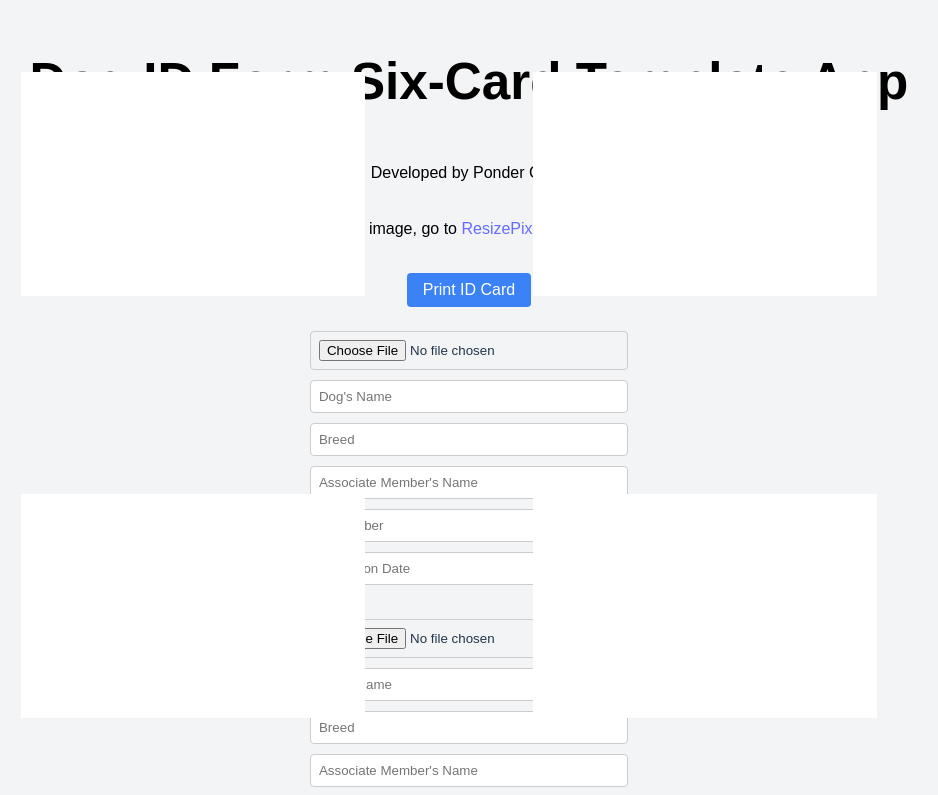
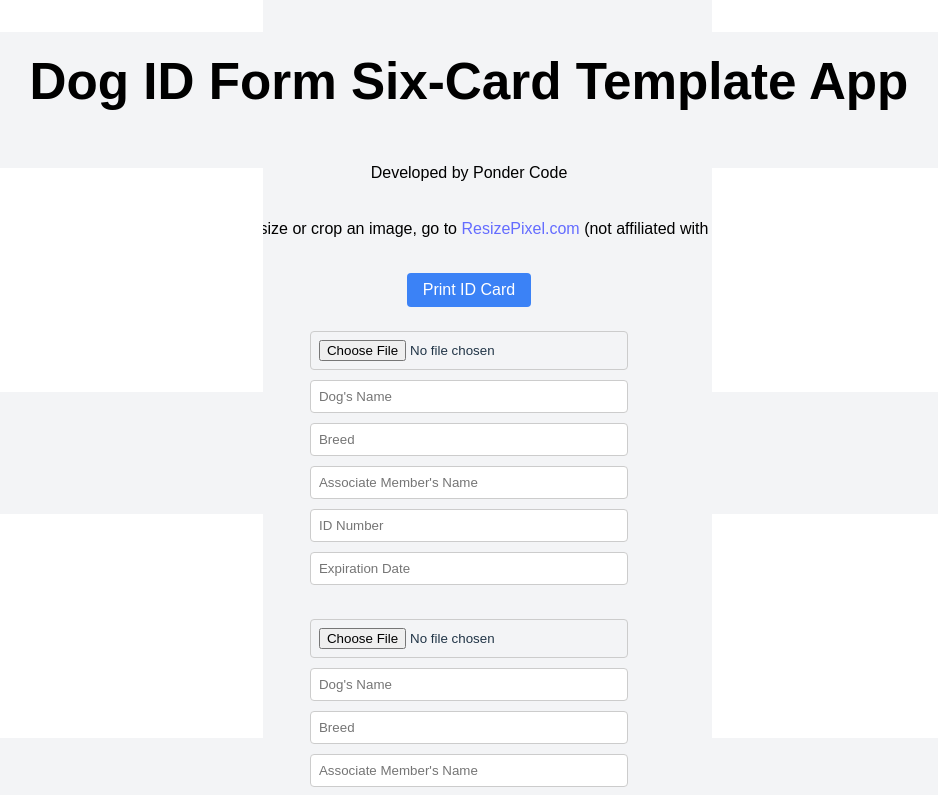
Before and after one commit to ak89mkii/dog-id-six-card-template-app, a React (Vite) app: page / in a window 1280 px wide. Shown: the top 795 px of the page, without its empty margins (171-1109 px from the left). Built offline with nearby package versions, Linux system fonts and the light colour scheme.

Commit message:
Got CSS good (hopefully).

```diff
--- a/src/App.css
+++ b/src/App.css
@@ -49,8 +49,8 @@ p {
   padding: 10px;
   background-size: cover;
   background-position: center;
-  bottom: 9.65in;
-  left: 15%;
+  bottom: 8in;
+  left: 7%;
   /* transform: translateX(-50%); */
 }
 
@@ -63,8 +63,8 @@ p {
   padding: 10px;
   background-size: cover;
   background-position: center;
-  bottom: 9.65in;
-  left: 55%;
+  bottom: 8in;
+  right: 0.55in;
   /* transform: translateX(-50%); */
 }
 
@@ -77,8 +77,8 @@ p {
   padding: 10px;
   background-size: cover;
   background-position: center;
-  bottom: 5.25in;
-  left: 15%;
+  bottom: 4.25in;
+  left: 7%;
   /* transform: translateX(-50%); */
 }
 
@@ -91,8 +91,8 @@ p {
   padding: 10px;
   background-size: cover;
   background-position: center;
-  bottom: 5.25in;
-  left: 55%;
+  bottom: 4.25in;
+  right: 0.55in;
   /* transform: translateX(-50%); */
 }
 
@@ -105,8 +105,8 @@ p {
   padding: 10px;
   background-size: cover;
   background-position: center;
-  bottom: 0.85in;
-  left: 15%;
+  bottom: 0.65in;
+  left: 7%;
   /* transform: translateX(-50%); */
 }
 
@@ -119,8 +119,8 @@ p {
   padding: 10px;
   background-size: cover;
   background-position: center;
-  bottom: 0.85in;
-  left: 55%;
+  bottom: 0.65in;
+  right: 0.55in;
   /* transform: translateX(-50%); */
 }
 
```
